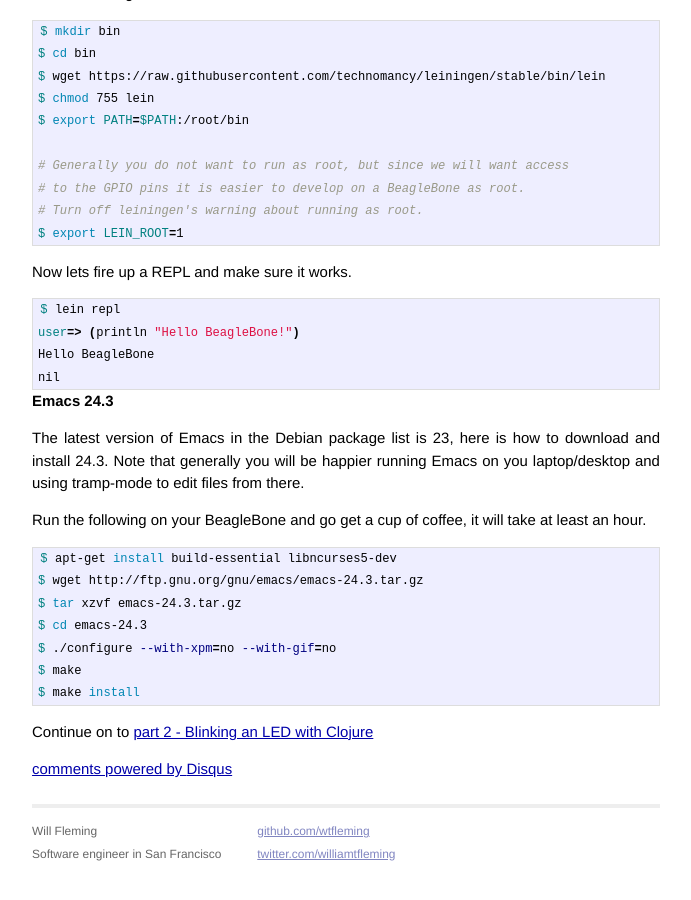
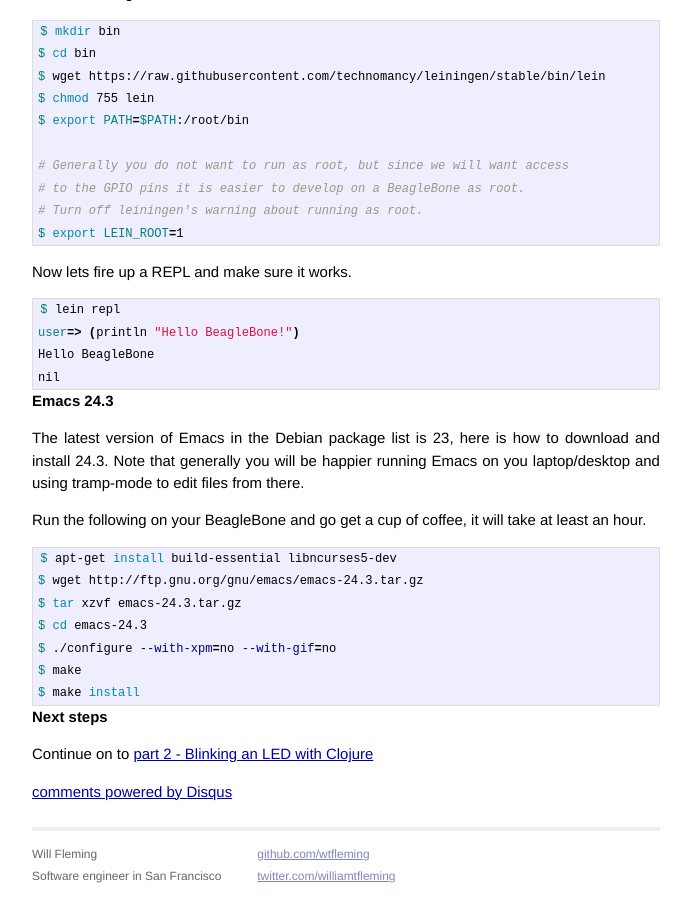
Before and after one commit to wtfleming/wtfleming.github.io, a Jekyll site: the page built from _posts/2014-05-24-clojure-beaglebone-part-1-install-java-leiningen.markdown, in a window 1280 px wide and 900 px high, scrolled down 1426 px. Shown: the whole window, without its empty margins (294-985 px from the left). Built offline with Jekyll 4.4.1, drawn with Linux system fonts in a browser that asks for light colours; Markdown is read by kramdown in place of the engine named in the settings; comment, search, counter and statistics services are not loaded; before the commit the page ends 2303 px from its top, so only the background shows below that.

Commit message:
add header

````diff
--- a/_posts/2014-05-24-clojure-beaglebone-part-1-install-java-leiningen.markdown
+++ b/_posts/2014-05-24-clojure-beaglebone-part-1-install-java-leiningen.markdown
@@ -82,6 +82,8 @@ $ make
 $ make install
 ```
 
+# Next steps
+
 Continue on to [part 2 - Blinking an LED with Clojure][part-2]
 
 
````
